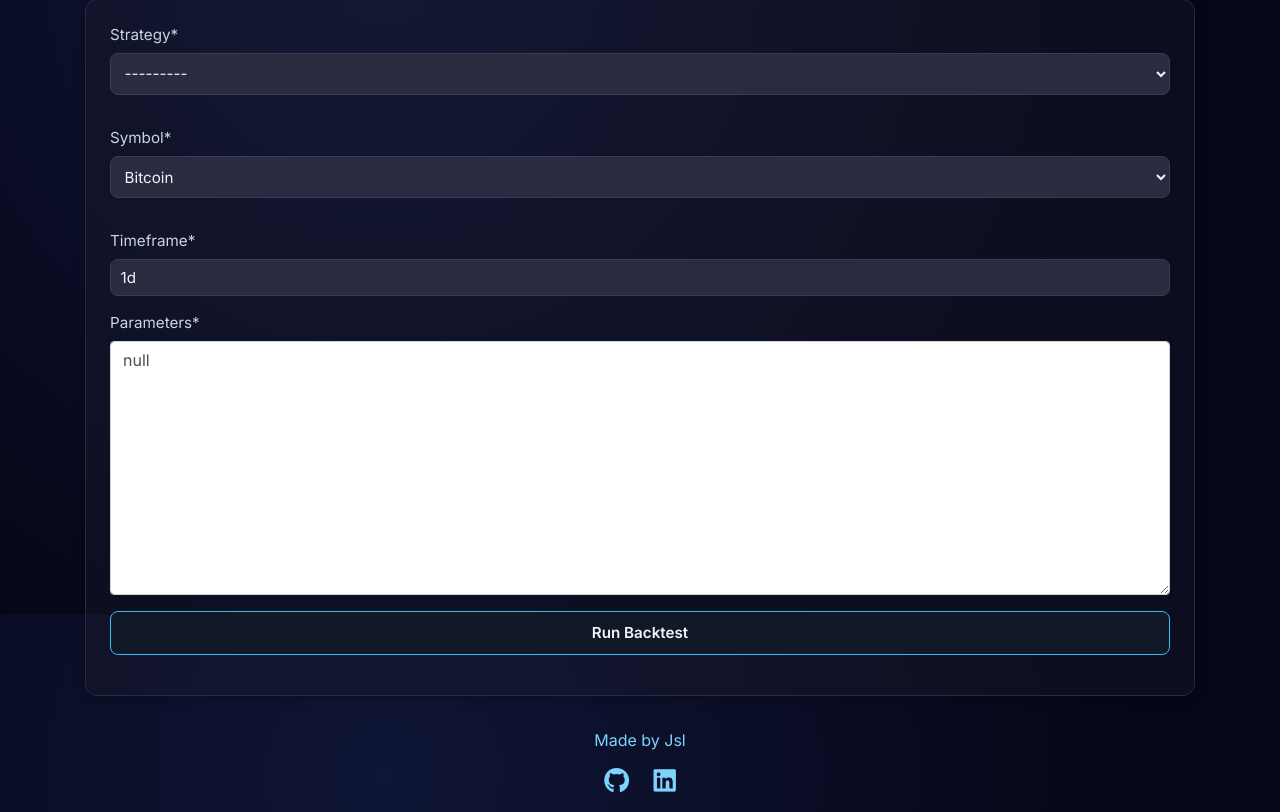
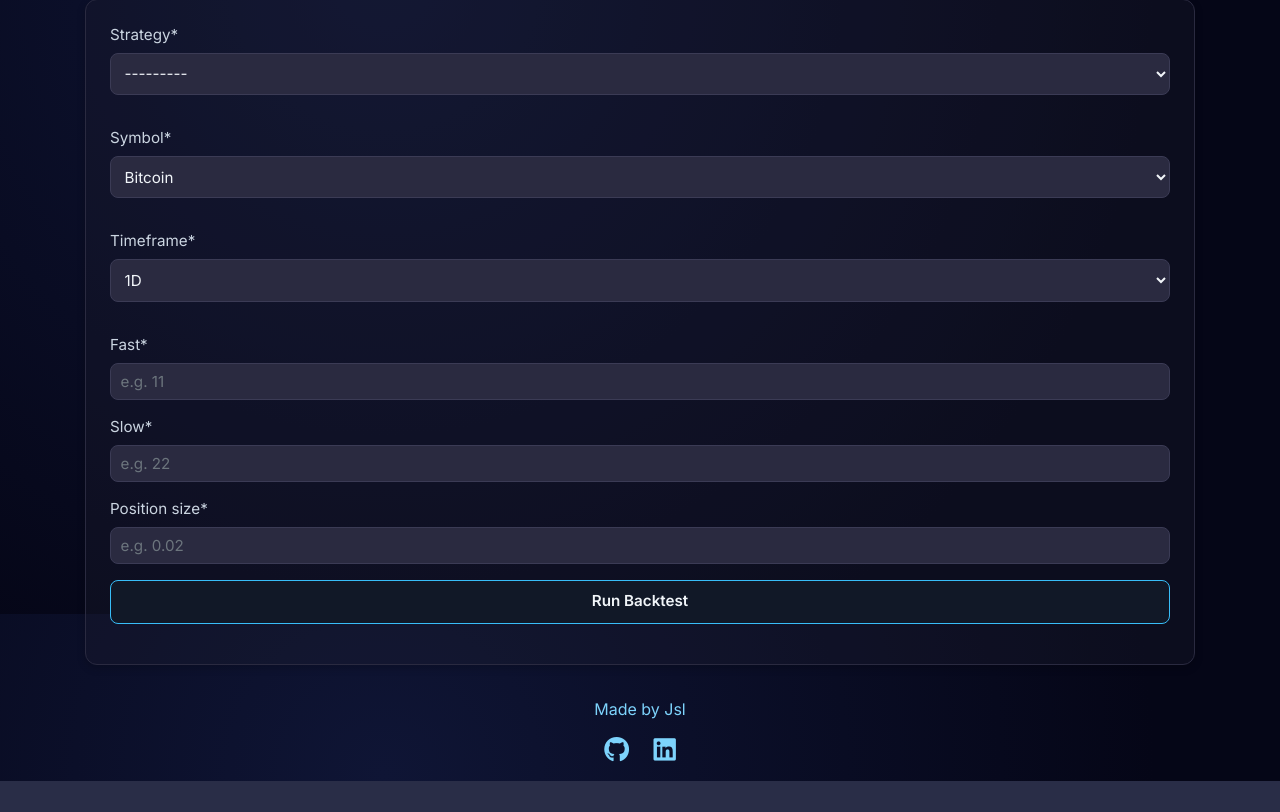
Before and after one commit to john-lohoba/Milestone-Project-4, a Django app: page /dashboard/backtest_view/ in a window 1280 px wide. Shown: the part 186-998 px from the top of the page. After the commit the page ends 967 px from the top, so only its background shows below. Run offline with Django 4.2, Linux system fonts and the light colour scheme; a user stored in the database is signed in; data comes from the database, SQL or seed files in the repository; some libraries are stand-ins or nearby versions.

Commit message:
Update backtest submission form

```diff
--- a/dashboard/forms.py
+++ b/dashboard/forms.py
@@ -1,9 +1,45 @@
 from django import forms
-from backtests.models import BacktestRun
+from strategies.models import Strategy
 
-SUPPORTED_SYMBOLS = [("BTC", "Bitcoin"), ("ETH", "Ethereum"), ("SOL", "Solana")]
-class BacktestSubmissionForm(forms.ModelForm):
-    class Meta:
-        model = BacktestRun
-        fields = ("strategy", "symbol", "timeframe", "parameters")
-        widgets = {"symbol": forms.Select(choices=[("BTC", "Bitcoin"), ("ETH", "Ethereum"), ("SOL", "Solana")])}
+SUPPORTED_SYMBOLS = [
+    ("BTC", "Bitcoin"),
+    ("ETH", "Ethereum"),
+    ("SOL", "Solana")
+    ]
+
+
+class BacktestSubmissionForm(forms.Form):
+
+    strategy = forms.ModelChoiceField(
+        queryset=Strategy.objects.filter(name="EMA Crossover"))
+
+    symbol = forms.ChoiceField(choices=SUPPORTED_SYMBOLS)
+
+    timeframe = forms.ChoiceField(choices=[("1d", "1D")])
+
+    fast = forms.IntegerField(
+        max_value=365,
+        widget=forms.NumberInput(attrs={"placeholder": "e.g. 11"})
+    )
+    slow = forms.IntegerField(
+        max_value=365,
+        widget=forms.NumberInput(attrs={"placeholder": "e.g. 22"})
+    )
+    position_size = forms.DecimalField(
+        max_value= 1,
+        min_value = 0.01,
+
+
+        widget=forms.NumberInput(attrs={
+        "placeholder": "e.g. 0.02",
+        })
+    )
+
+    def get_parameters(self):
+        return {
+            "fast": self.cleaned_data["fast"],
+            "slow": self.cleaned_data["slow"],
+            "position_size": float(
+                self.cleaned_data["position_size"]
+                ),
+        }
--- a/dashboard/templates/dashboard/new_backtest.html
+++ b/dashboard/templates/dashboard/new_backtest.html
@@ -21,23 +21,23 @@
 
     <div class="dashboard-card form-card">
 
-        <form action="{% url 'backtest-post' %}" method="post" class="dashboard-form">
+        <form action="{% url 'backtest-post' %}" method="post" class="dashboard-form" id="backtest-submit-form">
             {% csrf_token %}
 
             <div class="form-section">
                 {{ form|crispy }}
             </div>
 
+
             <div class="form-actions">
                 <button type="submit" class="btn-primary">Run Backtest</button>
             </div>
-
         </form>
     </div>
+</div>
 
-</div>
 
 {% endblock %}
 {% block postloadjs %}
-<script src="{% static 'dashboard/js/backtest_params.js' %}"></script>
+<script src="{% static 'dashboard/js/dashboard.js' %}"></script>
 {% endblock %}
--- a/dashboard/views.py
+++ b/dashboard/views.py
@@ -49,17 +49,26 @@ def backtest_view(request):
 
 @login_required
 def backtest_post(request):
+    """
+    View to handle backtest post requests.
+    """
     if request.method == "POST":
         backtest_form = BacktestSubmissionForm(request.POST)
+
         if backtest_form.is_valid():
-            form = backtest_form.save(commit=False)
-            form.user = request.user
-            form.save()
-            run_backtest_task(form.pk)
-            messages.add_message(request, messages.SUCCESS, "New backtest submitted")
+            backtest = BacktestRun.objects.create(
+                user = request.user,
+                strategy = backtest_form.cleaned_data["strategy"],
+                symbol = backtest_form.cleaned_data["symbol"],
+                timeframe = backtest_form.cleaned_data["timeframe"],
+                parameters = backtest_form.get_parameters(),
+            )
+            run_backtest_task(backtest.pk)
+            messages.add_message(request, messages.SUCCESS, "New Backtest submitted")
         else:
             messages.add_message(request, messages.ERROR, "Error submitting backtest")
     return redirect("backtest-list")
+
 
 
 ALLOWED_STATS = [
@@ -108,9 +117,9 @@ def backtest_detail(request, run_id):
 
         return render(request, "dashboard/backtest_result.html", {"run": run})
 
-    raw_stats = run.result.raw_stats
+    raw_stats = run.result.raw_stats  # type: ignore
 
-    result = run.result
+    result = run.result  # type: ignore
     filtered_stats = {
         key: raw_stats.get(key)
         for key in ALLOWED_STATS
--- a/tbo/settings.py
+++ b/tbo/settings.py
@@ -34,7 +34,7 @@ STRIPE_SECRET_KEY = os.environ.get("STRIPE_SECRET_KEY")
 STRIPE_WEBHOOK_SECRET = os.environ.get("STRIPE_WEBHOOK_SECRET")
 
 # SECURITY WARNING: don't run with debug turned on in production!
-DEBUG = False
+DEBUG = True
 
 ALLOWED_HOSTS = ["tbo-app-4663a8d1ae01.herokuapp.com", "127.0.0.1", "localhost"]
 DOMAIN = os.getenv("DOMAIN", "http://127.0.0.1:8000")
```
Also changed, not shown: dashboard/static/dashboard/js/dashboard.js (+1 -51 lines).
